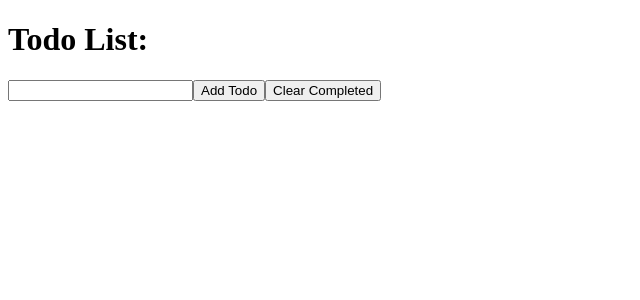
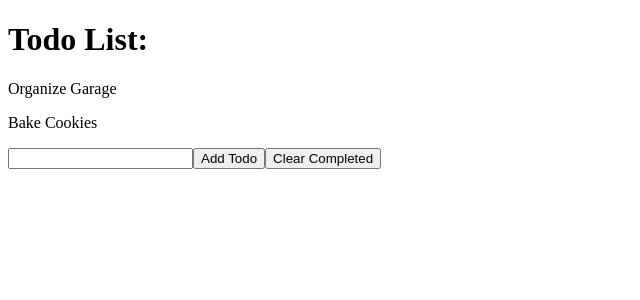
Before and after one commit to bloominstituteoftechnology/web-module-project-class-components, a React (Create React App) app: page / in a window 1280 px wide. Shown: the top 300 px of the page, without its empty margins (0-640 px from the left). Built offline with nearby package versions, Linux system fonts and the light colour scheme; the HTML template or start-up script is replaced by a standard one.

Commit message:
fixed error

```diff
--- a/src/components/Todo.js
+++ b/src/components/Todo.js
@@ -1,4 +1,4 @@
-import React, {useState} from 'react'
+import React from 'react'
 
 const Item = (props) => {
     const handleClick = () => {
--- a/src/components/TodoList.js
+++ b/src/components/TodoList.js
@@ -7,7 +7,7 @@ const TodoList = props => {
     return(
         <div className="Todo-List">
             {props.todo.map(item => {
-                <Todo key={item.id} toggleItem={props.toggleItem} item={item}/>
+               return <Todo key={item.id} toggleItem={props.toggleItem} item={item}/>
             })}
         </div>
     )
```
